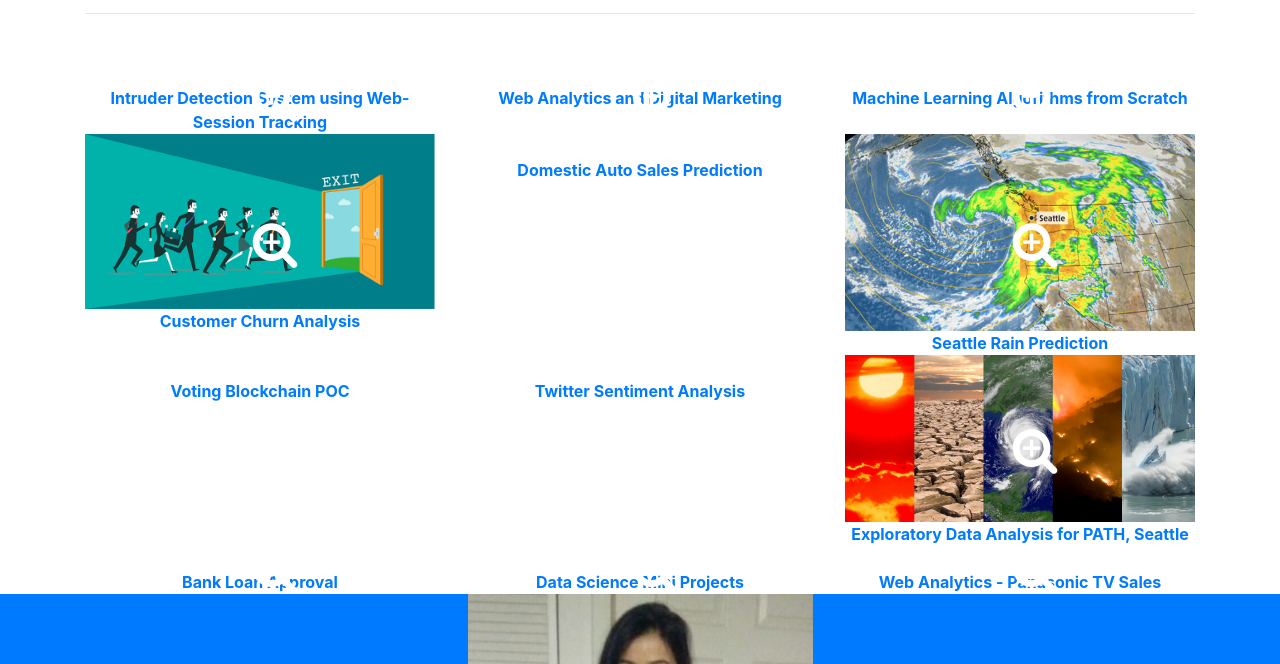
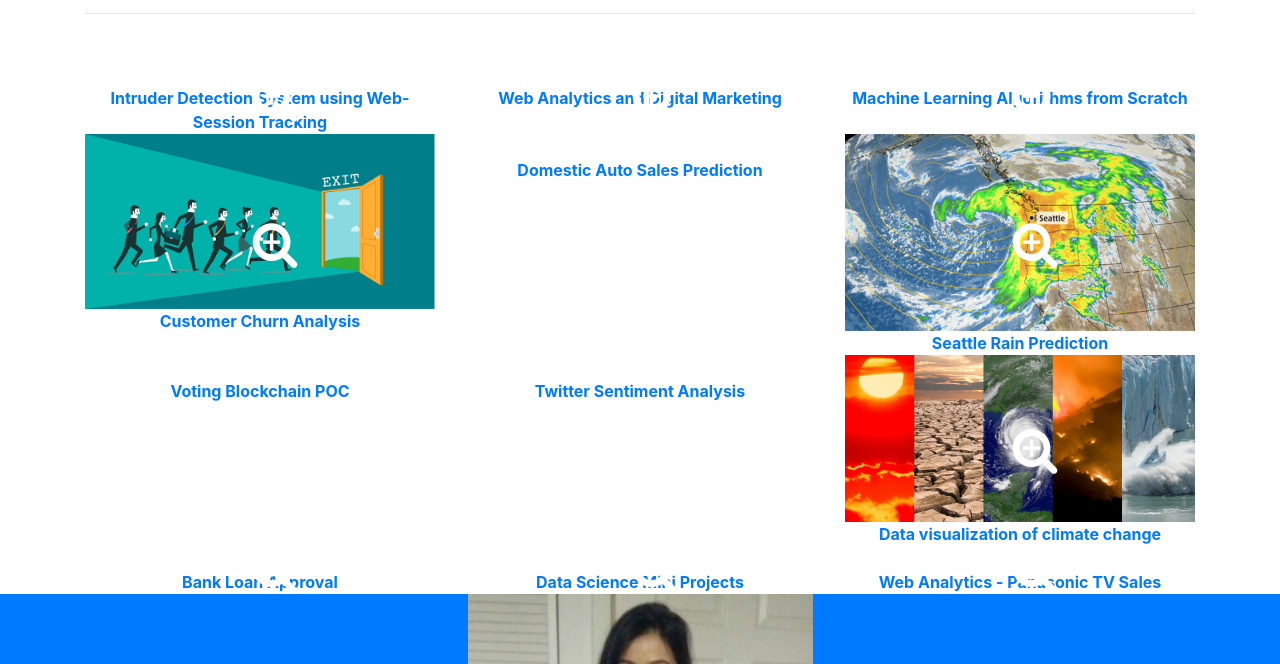
Before and after one commit to komalbachhuka/komalbachhuka.github.io, a website with bundled scripts: page index.html in a window 1280 px wide. Shown: the part 136-800 px from the top of the page. Built offline with nearby package versions, Linux system fonts and the light colour scheme; files whose address does not match are found by name.

Commit message:
Update index.html

```diff
--- a/index.html
+++ b/index.html
@@ -171,7 +171,7 @@
                   <i class="fa fa-search-plus fa-3x"></i>
                 </div>
               </div>
-              <img class="img-fluid" src="img/GlobalWarming.jpg" alt=""><center><b>Exploratory Data Analysis for PATH, Seattle</b></center>
+              <img class="img-fluid" src="img/GlobalWarming.jpg" alt=""><center><b>Data visualization of climate change</b></center>
 			  </div>
           <div class="col-md-6 col-lg-4">
             <a class="portfolio-item d-block mx-auto" href="#portfolio-modal-10">
```
